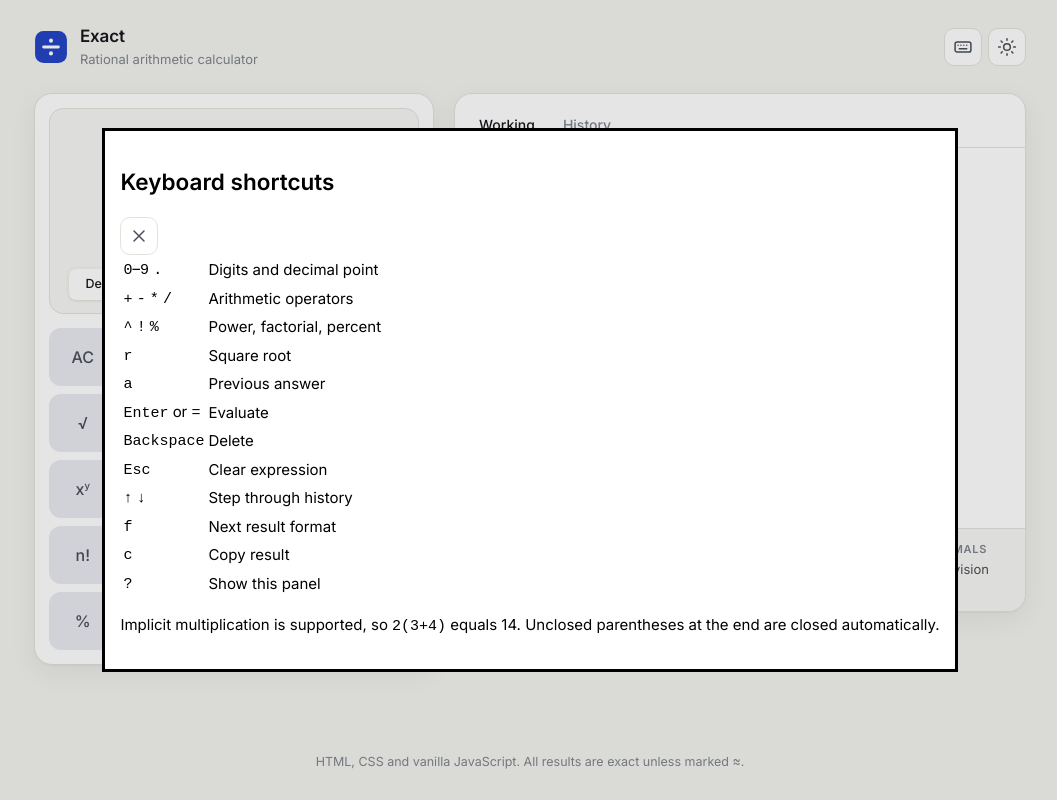
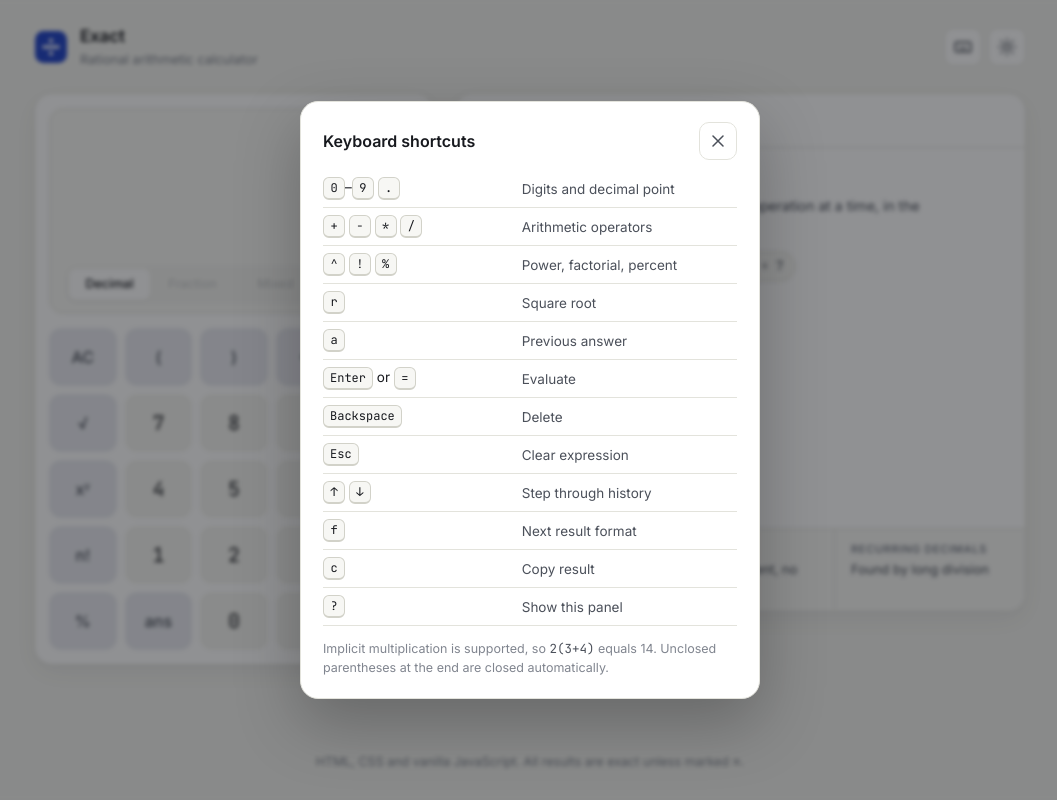
Before and after one commit to YashasRajR/web_arithmetic_calculator, a website: page index.html in a window 1280 px wide. Both pictures are taken after a click on the button 1073 px from the left and 46 px from the top of the page. Shown: the whole page, without its empty margins (110-1167 px from the left). Drawn offline with Linux system fonts and the light colour scheme.

Commit message:
Add shortcuts dialog and toast notifications

```diff
--- a/css/styles.css
+++ b/css/styles.css
@@ -477,3 +477,55 @@ svg { width: 20px; height: 20px; fill: none; stroke: currentColor; stroke-width:
 
 .footer { text-align: center; padding: 8px 24px 28px; font-size: 12.5px; color: var(--muted); }
 .footer p { margin: 0; }
+
+/* ---------------------------------------------------------------- dialog */
+
+.dialog {
+  width: min(460px, calc(100vw - 32px));
+  border: 1px solid var(--border);
+  border-radius: var(--radius);
+  background: var(--surface);
+  color: var(--text);
+  padding: 20px 22px;
+  box-shadow: 0 24px 64px rgba(0,0,0,.25);
+}
+.dialog::backdrop { background: rgba(10, 12, 16, .45); backdrop-filter: blur(2px); }
+.dialog-head { display: flex; align-items: center; justify-content: space-between; margin-bottom: 10px; }
+.dialog-head h2 { margin: 0; font-size: 16px; font-weight: 600; }
+.shortcuts { width: 100%; border-collapse: collapse; font-size: 13.5px; }
+.shortcuts td { padding: 7px 0; border-bottom: 1px solid var(--border); vertical-align: middle; }
+.shortcuts td:first-child { width: 48%; white-space: nowrap; }
+.shortcuts td:last-child { color: var(--text-2); }
+kbd {
+  display: inline-block;
+  min-width: 22px;
+  padding: 1px 6px;
+  border: 1px solid var(--border-strong);
+  border-bottom-width: 2px;
+  border-radius: 6px;
+  background: var(--surface-2);
+  font-family: var(--font-num);
+  font-size: 12px;
+  text-align: center;
+}
+.dialog-note { font-size: 12.5px; color: var(--muted); margin: 14px 0 0; }
+.dialog-note code { font-family: var(--font-num); color: var(--text-2); }
+
+/* ----------------------------------------------------------------- toast */
+
+.toast {
+  position: fixed;
+  left: 50%;
+  bottom: 24px;
+  transform: translate(-50%, 16px);
+  background: var(--text);
+  color: var(--bg);
+  padding: 9px 16px;
+  border-radius: 10px;
+  font-size: 13px;
+  opacity: 0;
+  pointer-events: none;
+  transition: opacity .18s, transform .18s;
+  max-width: calc(100vw - 32px);
+}
+.toast.show { opacity: 1; transform: translate(-50%, 0); }
```
